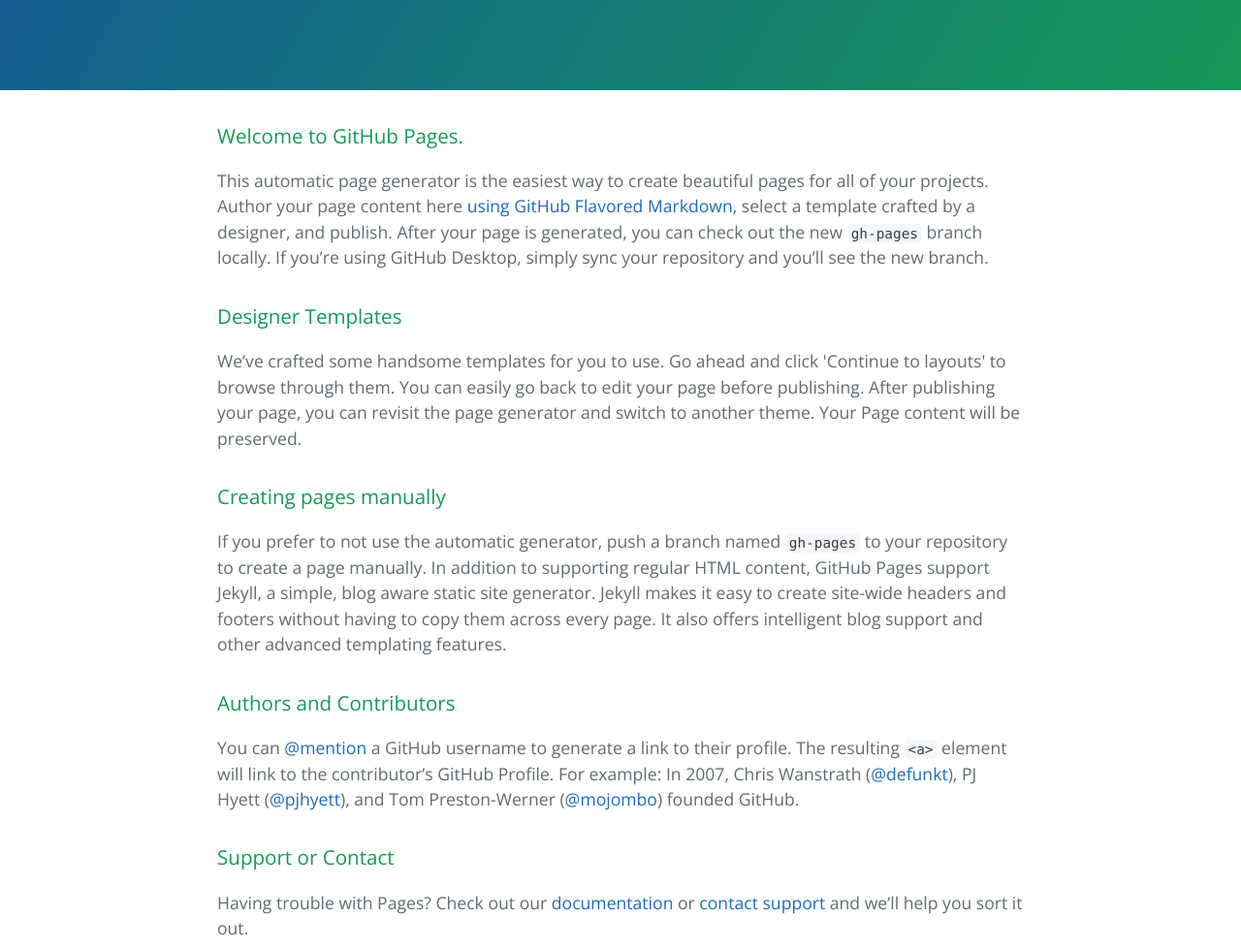
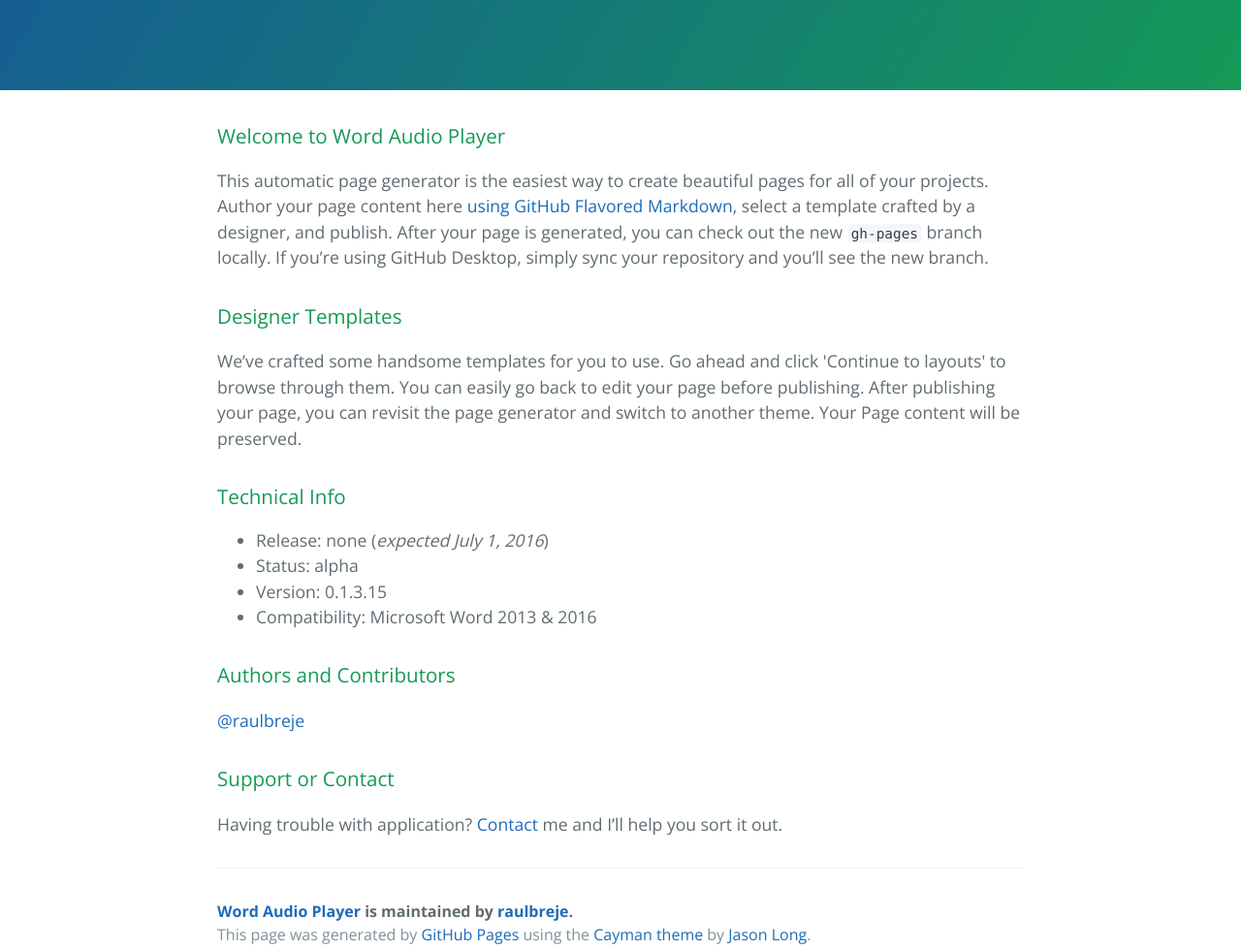
Before and after one commit to raulbreje/WAPlayer, a plain HTML site: page index.html in a window 1280 px wide. Shown: the part 290-1269 px from the top of the page at 97% size. Drawn offline with nearby package versions, Linux system fonts and the light colour scheme.

Commit message:
Create gh-pages branch via GitHub

```diff
--- a/index.html
+++ b/index.html
@@ -20,7 +20,7 @@
 
     <section class="main-content">
       <h3>
-<a id="welcome-to-github-pages" class="anchor" href="#welcome-to-github-pages" aria-hidden="true"><span aria-hidden="true" class="octicon octicon-link"></span></a>Welcome to GitHub Pages.</h3>
+<a id="welcome-to-word-audio-player" class="anchor" href="#welcome-to-word-audio-player" aria-hidden="true"><span aria-hidden="true" class="octicon octicon-link"></span></a>Welcome to Word Audio Player</h3>
 
 <p>This automatic page generator is the easiest way to create beautiful pages for all of your projects. Author your page content here <a href="https://guides.github.com/features/mastering-markdown/">using GitHub Flavored Markdown</a>, select a template crafted by a designer, and publish. After your page is generated, you can check out the new <code>gh-pages</code> branch locally. If you’re using GitHub Desktop, simply sync your repository and you’ll see the new branch.</p>
 
@@ -30,19 +30,24 @@
 <p>We’ve crafted some handsome templates for you to use. Go ahead and click 'Continue to layouts' to browse through them. You can easily go back to edit your page before publishing. After publishing your page, you can revisit the page generator and switch to another theme. Your Page content will be preserved.</p>
 
 <h3>
-<a id="creating-pages-manually" class="anchor" href="#creating-pages-manually" aria-hidden="true"><span aria-hidden="true" class="octicon octicon-link"></span></a>Creating pages manually</h3>
+<a id="technical-info" class="anchor" href="#technical-info" aria-hidden="true"><span aria-hidden="true" class="octicon octicon-link"></span></a>Technical Info</h3>
 
-<p>If you prefer to not use the automatic generator, push a branch named <code>gh-pages</code> to your repository to create a page manually. In addition to supporting regular HTML content, GitHub Pages support Jekyll, a simple, blog aware static site generator. Jekyll makes it easy to create site-wide headers and footers without having to copy them across every page. It also offers intelligent blog support and other advanced templating features.</p>
+<ul>
+<li>Release: none (<em>expected July 1, 2016</em>)</li>
+<li>Status: alpha</li>
+<li>Version: 0.1.3.15</li>
+<li>Compatibility: Microsoft Word 2013 &amp; 2016</li>
+</ul>
 
 <h3>
 <a id="authors-and-contributors" class="anchor" href="#authors-and-contributors" aria-hidden="true"><span aria-hidden="true" class="octicon octicon-link"></span></a>Authors and Contributors</h3>
 
-<p>You can <a href="https://help.github.com/articles/basic-writing-and-formatting-syntax/#mentioning-users-and-teams" class="user-mention">@mention</a> a GitHub username to generate a link to their profile. The resulting <code>&lt;a&gt;</code> element will link to the contributor’s GitHub Profile. For example: In 2007, Chris Wanstrath (<a href="https://github.com/defunkt" class="user-mention">@defunkt</a>), PJ Hyett (<a href="https://github.com/pjhyett" class="user-mention">@pjhyett</a>), and Tom Preston-Werner (<a href="https://github.com/mojombo" class="user-mention">@mojombo</a>) founded GitHub.</p>
+<p><a href="https://github.com/raulbreje" class="user-mention">@raulbreje</a></p>
 
 <h3>
 <a id="support-or-contact" class="anchor" href="#support-or-contact" aria-hidden="true"><span aria-hidden="true" class="octicon octicon-link"></span></a>Support or Contact</h3>
 
-<p>Having trouble with Pages? Check out our <a href="https://help.github.com/pages">documentation</a> or <a href="https://github.com/contact">contact support</a> and we’ll help you sort it out.</p>
+<p>Having trouble with application? <a href="https://github.com/contact">Contact</a> me and I’ll help you sort it out.</p>
 
       <footer class="site-footer">
         <span class="site-footer-owner"><a href="https://github.com/raulbreje/WAPlayer">Word Audio Player</a> is maintained by <a href="https://github.com/raulbreje">raulbreje</a>.</span>
```
Also changed, not shown: params.json (+1 -1 lines).
